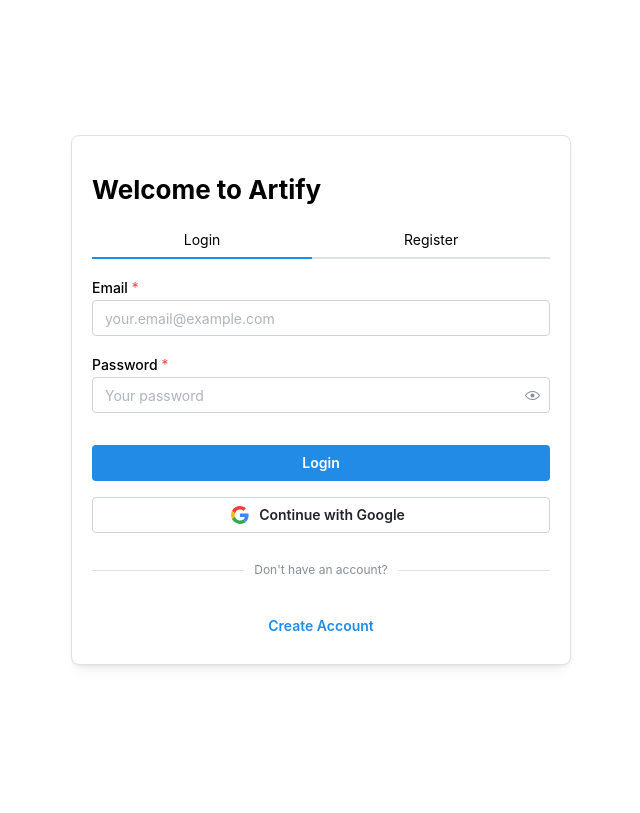
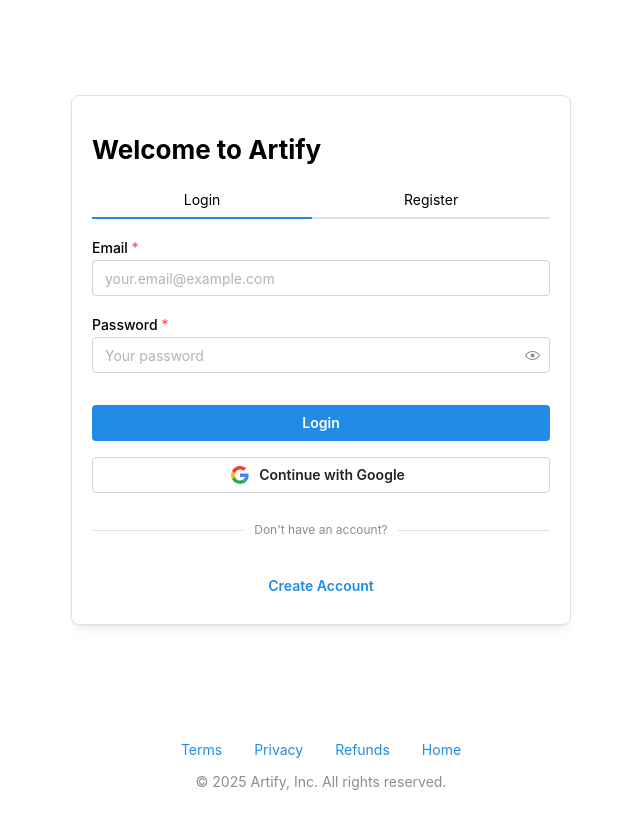
Before and after one commit to Haeryz/Artify, a React (Vite) app in the folder frontend/: page / in a window 1280 px wide. Shown: the whole page, without its empty margins (319-959 px from the left). Built offline with nearby package versions, Linux system fonts and the light colour scheme.

Commit message:
Add NavigationFooter component and implement it in Refunds, Terms, and Privacy pages; configure Netlify redirects

```diff
--- a/frontend/src/App.tsx
+++ b/frontend/src/App.tsx
@@ -5,10 +5,16 @@
 import Privacy from './pages/Privacy'
 import Refunds from './pages/Refunds'
 
+// Get the base URL for the router (useful for subdirectory deployments)
+const getBasename = () => {
+  // Check if we're in a production environment and if there's a basename to use
+  return import.meta.env.BASE_URL !== '/' ? import.meta.env.BASE_URL : '';
+};
+
 // Memoize the App component to prevent unnecessary re-renders
 const App = memo(function App() {
   return (
-    <Router>
+    <Router basename={getBasename()}>
       <Routes>
         <Route path="/" element={<Authentication />} />
         <Route path="/terms" element={<Terms />} />
--- /dev/null
+++ b/frontend/src/components/NavigationFooter.tsx
@@ -0,0 +1,28 @@
+import { Group, Container, Anchor, Text } from '@mantine/core';
+import { Link } from 'react-router-dom';
+
+export function NavigationFooter() {
+  return (
+    <Container py="lg" size="md">
+      <Group justify="center" gap={32}>
+        <Anchor component={Link} to="/terms" color="dimmed" size="sm">
+          Terms
+        </Anchor>
+        <Anchor component={Link} to="/privacy" color="dimmed" size="sm">
+          Privacy
+        </Anchor>
+        <Anchor component={Link} to="/refunds" color="dimmed" size="sm">
+          Refunds
+        </Anchor>
+        <Anchor component={Link} to="/" color="dimmed" size="sm">
+          Home
+        </Anchor>
+      </Group>
+      <Text ta="center" size="sm" color="dimmed" mt="sm">
+        © {new Date().getFullYear()} Artify, Inc. All rights reserved.
+      </Text>
+    </Container>
+  );
+}
+
+export default NavigationFooter;
--- a/frontend/src/pages/Authentication.tsx
+++ b/frontend/src/pages/Authentication.tsx
@@ -24,6 +24,7 @@
   PasswordMismatchNotification,
   AccountCreatedNotification
 } from '../components/Notifications'
+import NavigationFooter from "../components/NavigationFooter";
 
 const Authentication = () => {
   const [activeTab, setActiveTab] = useState<string | null>('login');
@@ -176,7 +177,8 @@
   }, [logout]);
 
   return (
-    <Center style={{ height: '100vh' }}>
+    <>
+      <Center style={{ minHeight: '90vh' }}>
         <Card shadow="sm" padding="lg" radius="md" withBorder style={{ maxWidth: 500, width: '100%', position: 'relative' }}>
           <LoadingOverlay visible={isLoading} overlayProps={{ blur: 2 }} />
           <Group justify="space-between" align="center">
@@ -315,6 +317,8 @@
           )}
         </Card>
       </Center>
+      <NavigationFooter />
+    </>
   )
 }
 
--- a/frontend/src/pages/Privacy.tsx
+++ b/frontend/src/pages/Privacy.tsx
@@ -1,4 +1,5 @@
 import { Box, Container, Title, Text, Space, Divider } from "@mantine/core";
+import NavigationFooter from "../components/NavigationFooter";
 
 const Privacy = () => {
   return (
@@ -273,6 +274,9 @@
         under these laws, contact us at privacy@artify-app.com
         (mailto:privacy@artify-app.com).
       </Text>
+
+      <Space h="xl" />
+      <NavigationFooter />
     </Container>
   );
 };
--- a/frontend/src/pages/Refunds.tsx
+++ b/frontend/src/pages/Refunds.tsx
@@ -1,4 +1,5 @@
 import { Box, Container, Title, Text, Space, Divider } from "@mantine/core";
+import NavigationFooter from "../components/NavigationFooter";
 
 const Refunds = () => {
   return (
@@ -164,6 +165,9 @@
         to:
       </Text>
       <Text>Email: haeriz42069@gmail.com</Text>
+
+      <Space h="xl" />
+      <NavigationFooter />
     </Container>
   );
 };
--- a/frontend/src/pages/Terms.tsx
+++ b/frontend/src/pages/Terms.tsx
@@ -1,4 +1,5 @@
 import { Container, Title, Text, Space, Divider } from "@mantine/core";
+import NavigationFooter from "../components/NavigationFooter";
 
 const Terms = () => {
   return (
@@ -167,6 +168,9 @@
         If you have any questions about these Terms, please contact us at:
       </Text>
       <Text>Email: haeriz42069@gmail.com</Text>
+
+      <Space h="xl" />
+      <NavigationFooter />
     </Container>
   );
 };
```
Also changed, not shown: 2 other files (tests, documents, lock files or other folders). Lines whose indentation alone changed are shown as unchanged.
